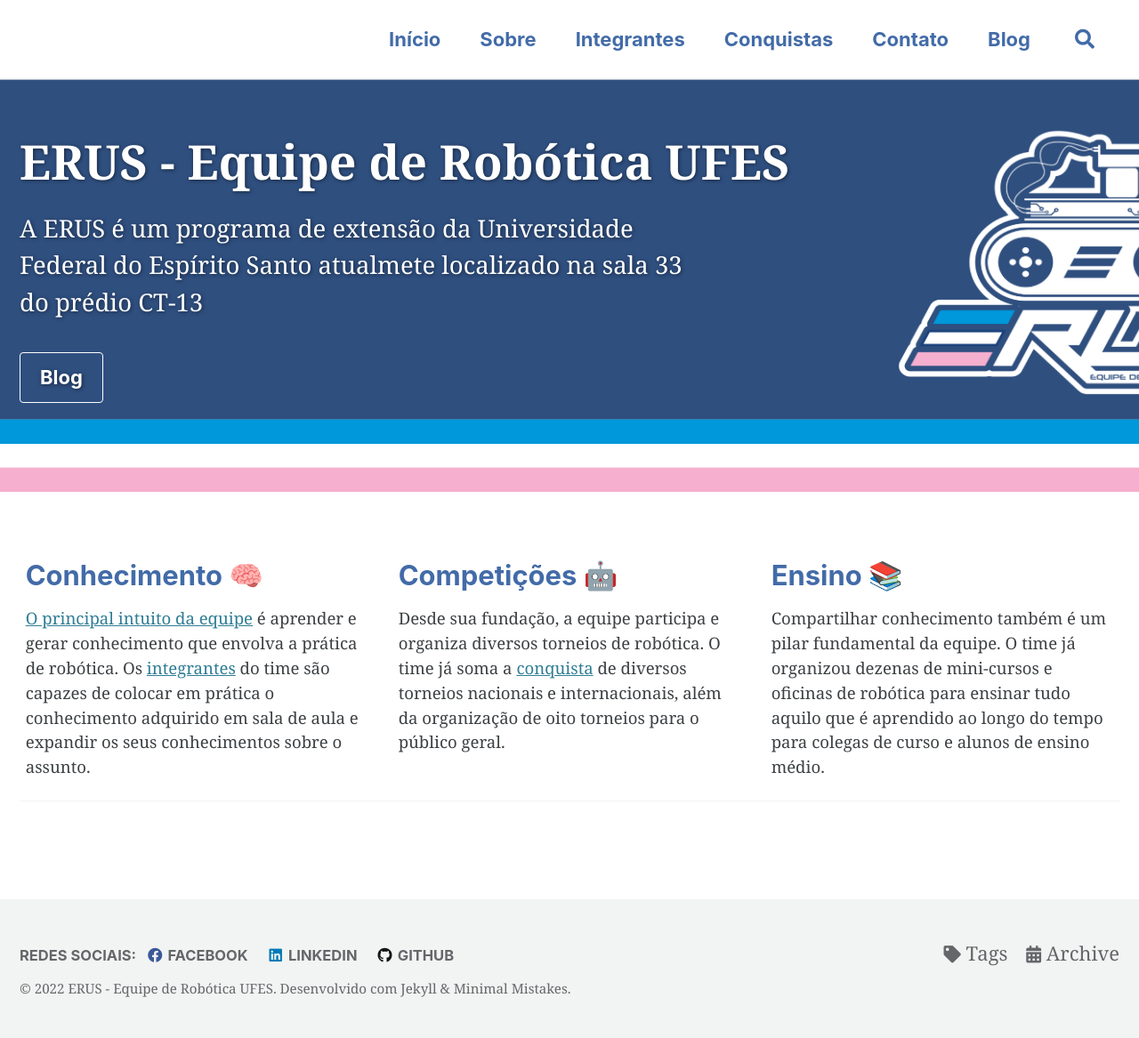
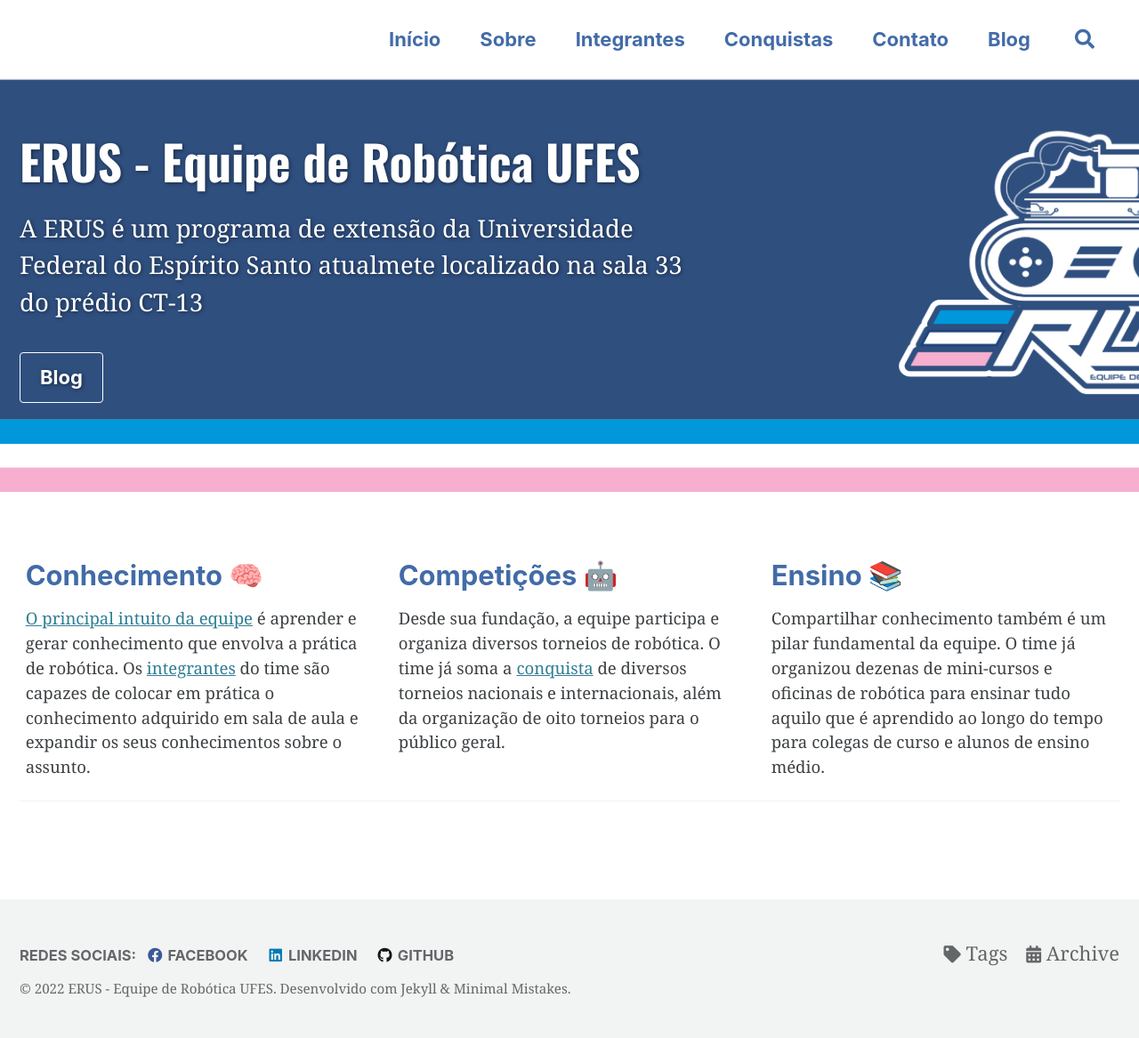
Before and after one commit to erufes/site, a Jekyll site: the page built from index.md, in a window 1280 px wide. Shown: the whole page at 89% size. Built offline with Jekyll 4.4.1, drawn with Linux system fonts in a browser that asks for light colours; cached includes are drawn as plain includes.

Commit message:
Changed header font

```diff
--- a/_includes/head/custom.html
+++ b/_includes/head/custom.html
@@ -3,6 +3,8 @@
 <!-- insert favicons. use https://realfavicongenerator.net/ -->
 
 <link rel="icon" type="image/x-icon" href="{{ site.url }}{{ site.baseurl }}/assets/imgs/favicon.png">
-
+<link rel="preconnect" href="https://fonts.googleapis.com">
+<link rel="preconnect" href="https://fonts.gstatic.com" crossorigin>
+<link href="https://fonts.googleapis.com/css2?family=Oswald:wght@200;300;400;500;600;700&display=swap" rel="stylesheet">
 
 <!-- end custom head snippets -->
--- a/_sass/minimal-mistakes/_page.scss
+++ b/_sass/minimal-mistakes/_page.scss
@@ -226,6 +226,7 @@ body {
 
     .page__title {
       font-size: $type-size-2;
+      font-family: 'Oswald', sans-serif;
 
       @include breakpoint($small) {
         font-size: $type-size-1;
```
